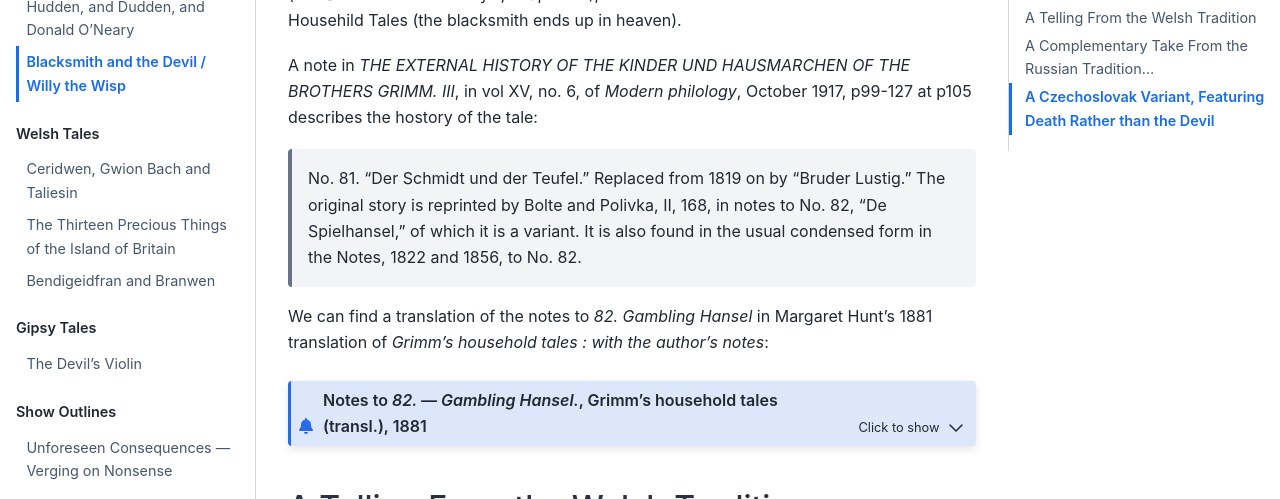
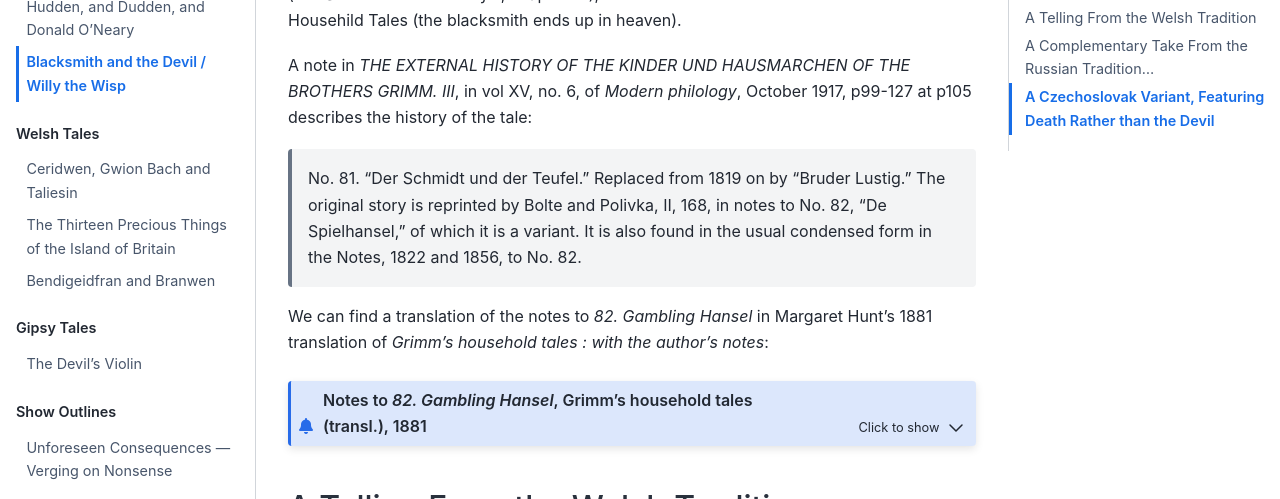
Before and after one commit to psychemedia/storytelling-notes, a Jupyter Book: the page built from blacksmith-devil-willy-wisp.md, in a window 1280 px wide and 900 px high, scrolled down 1724 px. Shown: the part 179-678 px from the top of the window. Built offline with Jupyter Book 1.0.4 settings and Sphinx 7.4.7 and the Sphinx Book theme 1.1.4, drawn with Linux system fonts in a browser that asks for light colours.

Commit message:
Update blacksmith-devil-willy-wisp.md

````diff
--- a/blacksmith-devil-willy-wisp.md
+++ b/blacksmith-devil-willy-wisp.md
@@ -833,13 +833,13 @@ Our story draws nears it close. Jack, with all his skill, could not baffle the a
 
 A version of the tale, except for the ending, also appears as *The Blacksmith and the Devil* (*Der Schmidt und der Teufel*, chapter 81), in the first volume of the first edition of Grimm's Househild Tales (the blacksmith ends up in heaven).
 
-A note in *THE EXTERNAL HISTORY OF THE KINDER UND HAUSMARCHEN OF THE BROTHERS GRIMM. III*, in vol XV, no. 6, of *Modern philology*, October 1917, p99-127 at p105 describes the hostory of the tale:
+A note in *THE EXTERNAL HISTORY OF THE KINDER UND HAUSMARCHEN OF THE BROTHERS GRIMM. III*, in vol XV, no. 6, of *Modern philology*, October 1917, p99-127 at p105 describes the history of the tale:
 
 > No. 81. "Der Schmidt und der Teufel." Replaced from 1819 on by "Bruder Lustig." The original story is reprinted by Bolte and Polivka, II, 168, in notes to No. 82, "De Spielhansel," of which it is a variant. It is also found in the usual condensed form in the Notes, 1822 and 1856, to No. 82.
 
 We can find a translation of the notes to *82. Gambling Hansel* in Margaret Hunt's 1881 translation of *Grimm's household tales : with the author's notes*:
 
-```{admonition} Notes to *82. — Gambling Hansel.*, Grimm's household tales (transl.), 1881
+```{admonition} Notes to *82. Gambling Hansel*, Grimm's household tales (transl.), 1881
 :class: dropdown
 
 In *Grimm's household tales : with the author's notes*, transl. by Margaret Hunt, with an introduction by Andrew Lang, 1884, [pp442-452](https://archive.org/details/grimmshouseholdt01grim/page/442/mode/2up):
````
